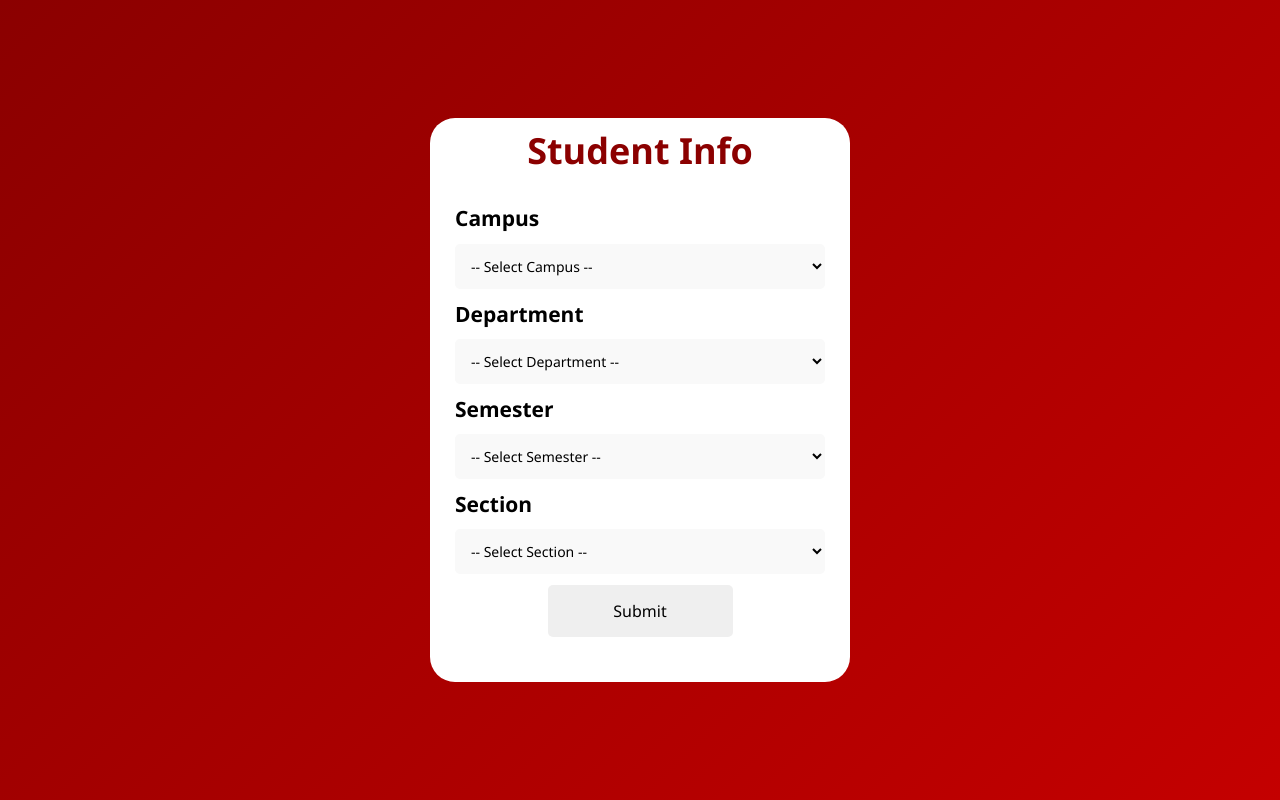
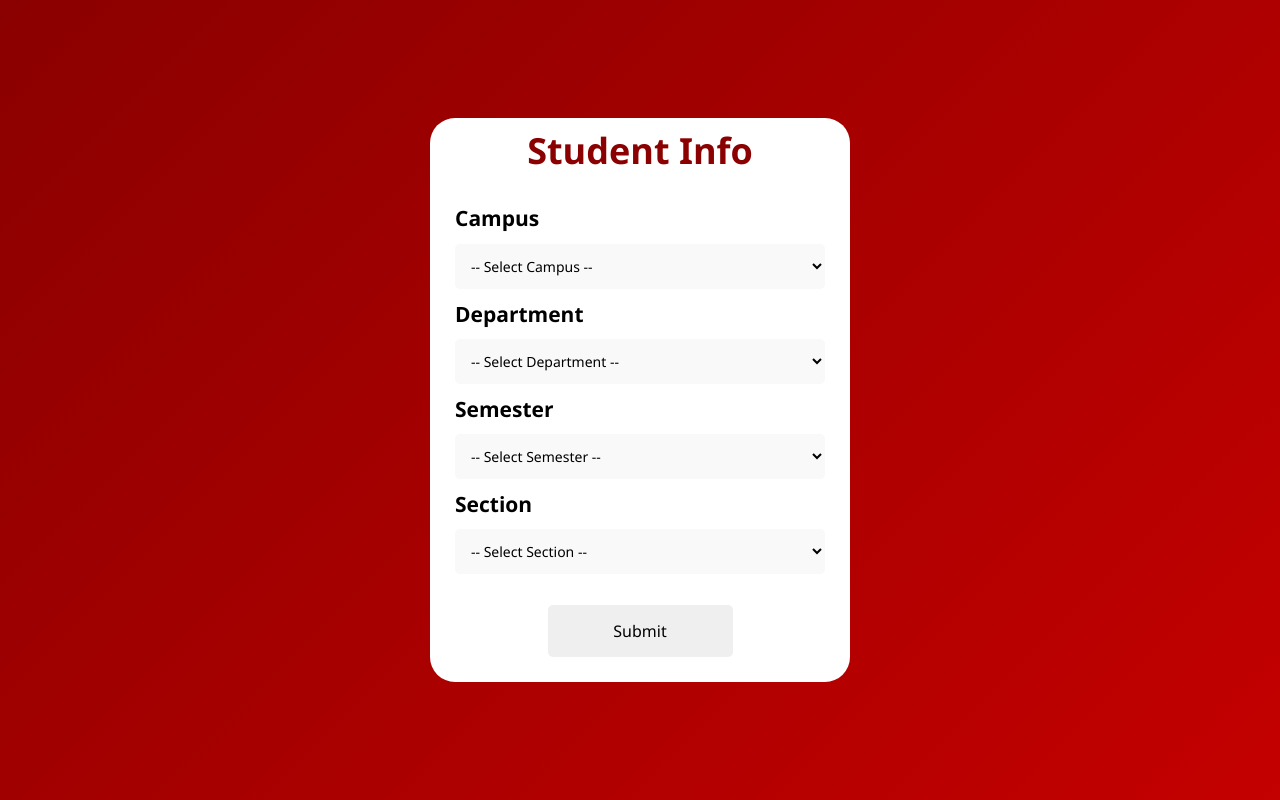
Before and after one commit to umarfarooqdev123/AI-Timetable-Model, a Flask app: page /student_info in a window 1280 px wide. Run offline with Flask 3, Linux system fonts and the light colour scheme.

Commit message:
Update the style of student info page

```diff
--- a/static/student_info.css
+++ b/static/student_info.css
@@ -33,7 +33,6 @@ body {
     max-width: 420px;   /* good for desktop */
     background-color: white;
     border-radius: 25px;
-    padding-bottom: 20px;
 }
 
 /* Student Info header style */
@@ -90,3 +89,8 @@ button:hover
     background-color: #8b0000;
     color: white;
 }
+
+.info-footer
+{
+    padding-top: 20px;
+}
```
